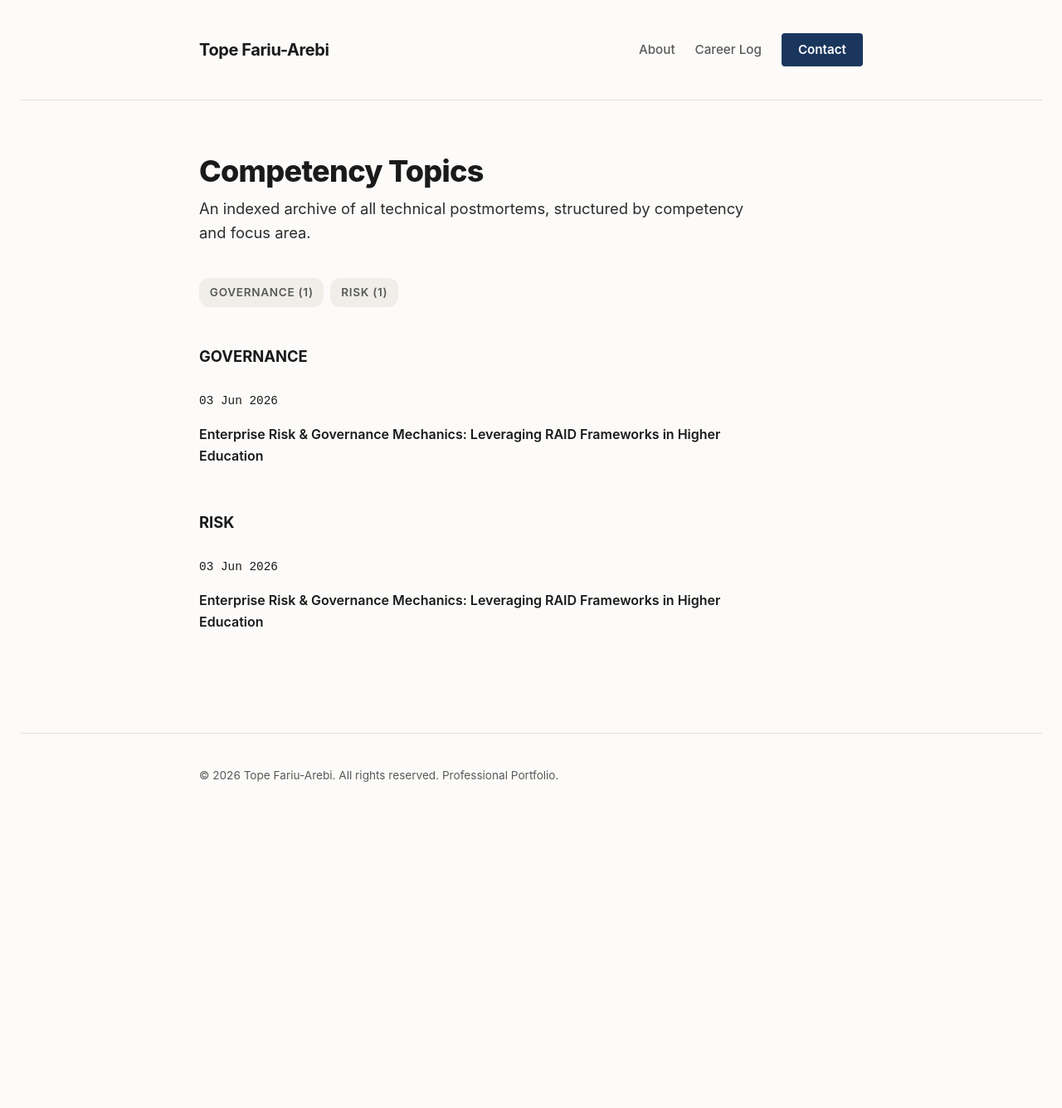
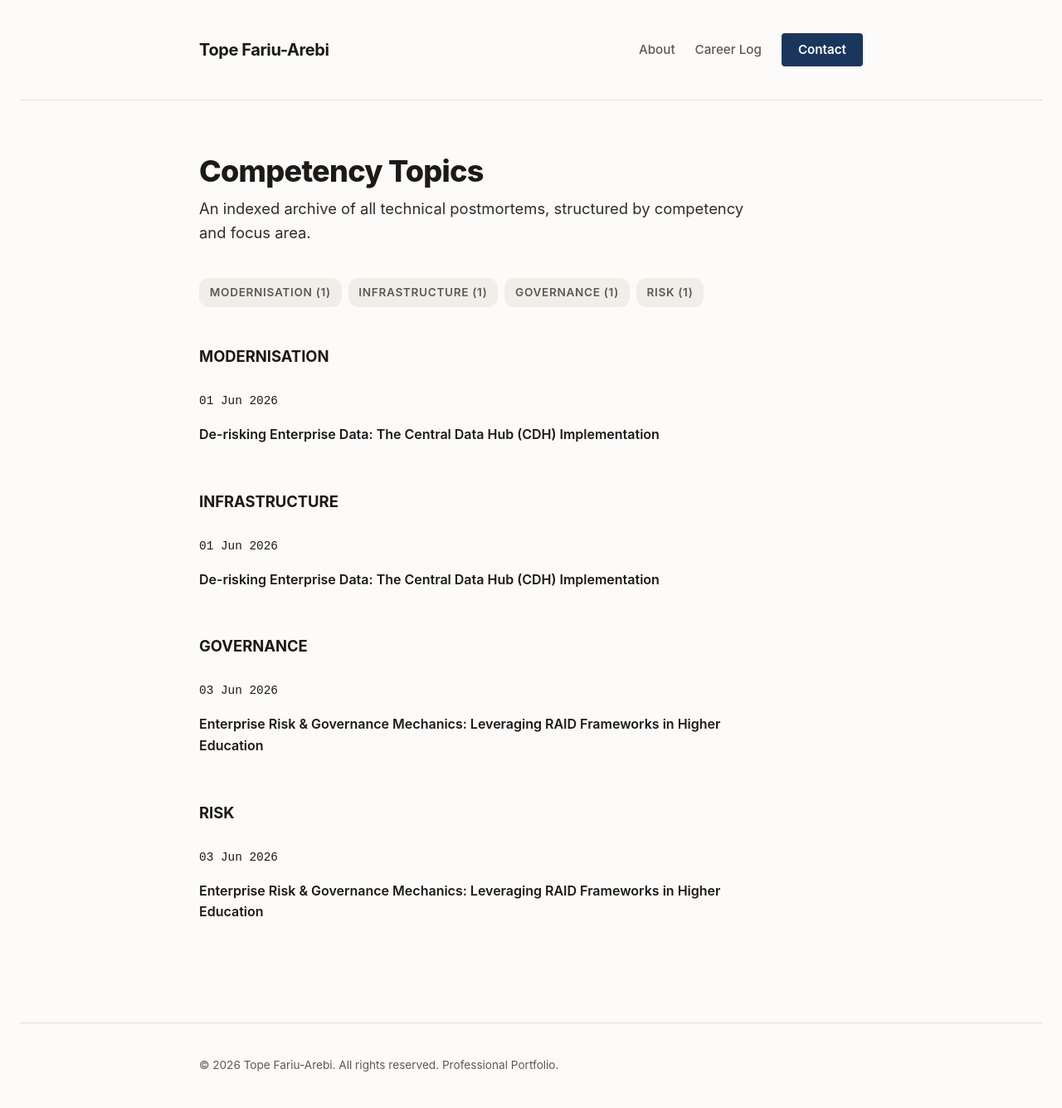
Before and after one commit to topearebi/topearebi-portfolio, a Jekyll site: the page built from topics.html, in a window 1280 px wide. Shown: the whole page at 83% size. Built offline with Jekyll 4.4.1, drawn with Linux system fonts in a browser that asks for light colours; before the commit the page ends 985 px from its top, so only the background shows below that.

Commit message:
Update 2026-06-01-cdh-implementation.md

```diff
--- a/_posts/2026-06-01-cdh-implementation.md
+++ b/_posts/2026-06-01-cdh-implementation.md
@@ -3,6 +3,7 @@ layout: post
 title: "De-risking Enterprise Data: The Central Data Hub (CDH) Implementation"
 date: 2026-06-01 09:00:00 -0000
 permalink: /career-log/cdh-implementation/
+categories: [modernisation, infrastructure]
 ---
 
 Implementing a Central Data Hub across an enterprise environment is rarely just a technical challenge; it is fundamentally an exercise in risk containment and cross-functional governance. When dealing with institutional data, the margin for architectural error is practically non-existent.
```
